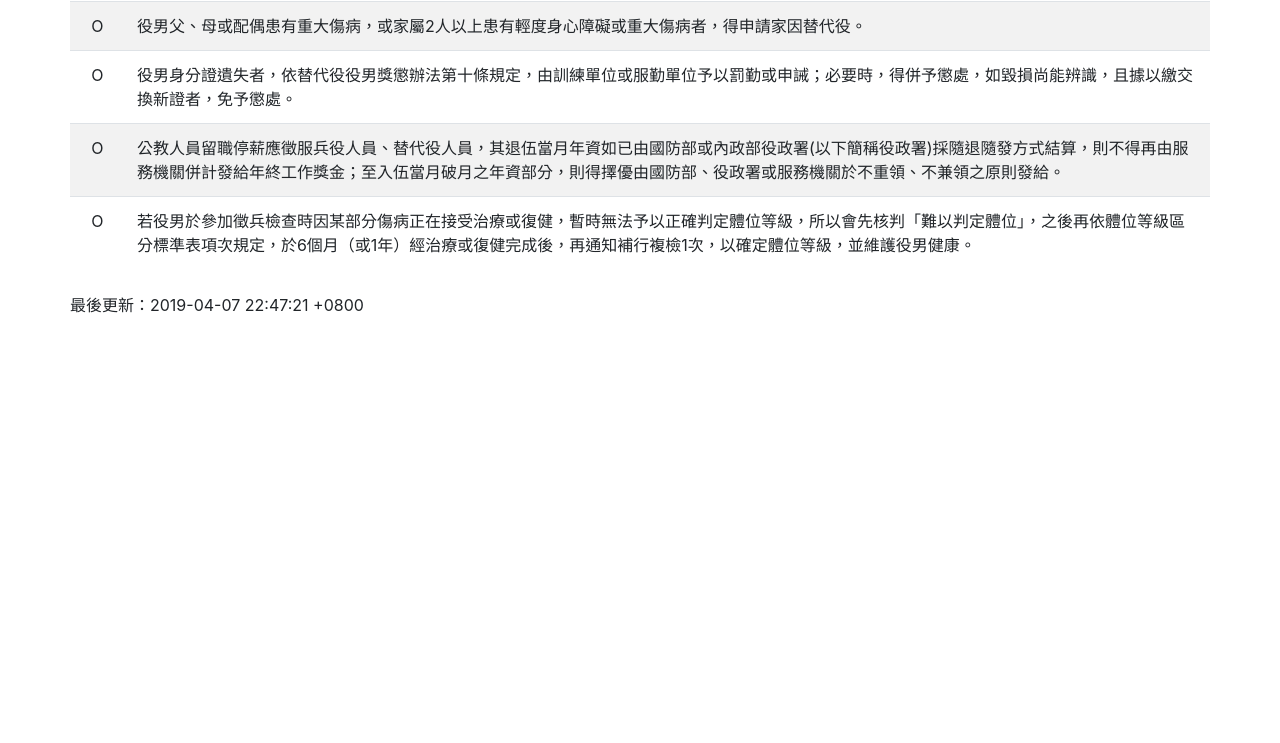
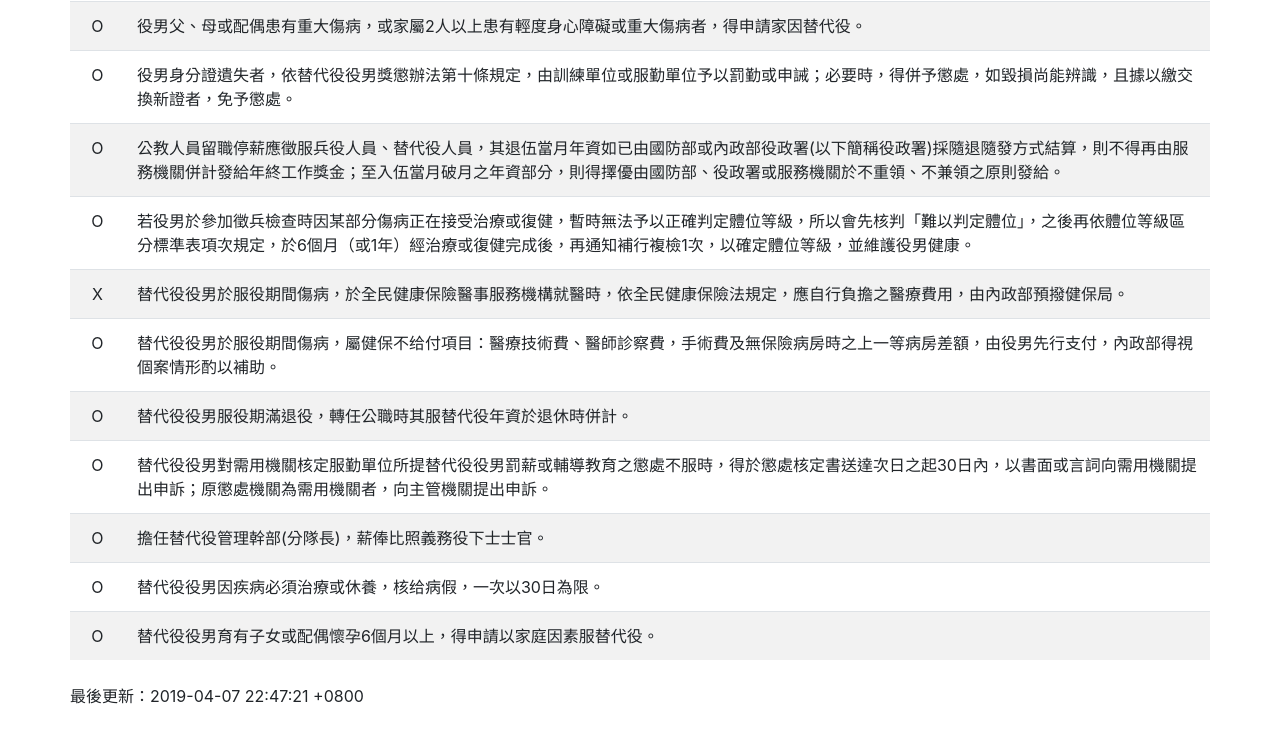
Before and after one commit to tzing/SMS-sample-question, a Jekyll site: the page built from true_and_false.md, in a window 1280 px wide and 900 px high, scrolled down 6043 px. Shown: the top 743 px of the window. Built offline with Jekyll 4.4.1, drawn with Linux system fonts in a browser that asks for light colours; before the commit the page ends 6552 px from its top, so only the background shows below that; some of the changed text lies outside the part shown.

Commit message:
import questions from yamol #2

```diff
--- a/multiple_choice.md
+++ b/multiple_choice.md
@@ -92,3 +88,4 @@ title: 選擇題
 | 3 | 替代役役男罰薪、輔導教育，由服勤單位提出，請需用機關核定，幾日內請主管機關備查 (1)3日 (2)5日 (3)7日 (4)10日。
 | 2 | 一般替代役役男無故離去職役已逾3日者，其訓練或服勤單位應發出離役通報，並請警察機關協尋，累計逾幾日者，函請司法機關究辦，並副知需用機關？ (1)5日 (2)7日 (3)10日 (4)12日。
 | 3 | 受申訴機關處理期限為 (1)20日 (2)28日 (3)30日 (4)35日
+| 1 | 替代役男發生死亡，依法給予之年撫卹金年限雖然屆滿，而子女尚未成年者，得繼續给卹至成年;或子女雖已成年，學校教育未中斷者，得繼撫卹至(1)大學畢業(2)研究所畢業(3)博士班畢業(4)高中畢業
--- a/true_and_false.md
+++ b/true_and_false.md
@@ -73,6 +72,7 @@ title: 是非題
 | X | 替代役役男因配偶分娩，得核予陪產假3日。
 | O | 依替代役役男獎懲辦法第3條規定，替代役役男獎勵種類區分為榮譽假、嘉獎、記功、獎金、獎狀。
 | X | 列級貧困征屬發給3節生活扶助金，兄弟同屬役男同戶生活者最高以4口為限，役男之配偶及直系血親不受該項口數計算限制。
+| O | 列級貧困徵屬發给一次安家費最高以四口為限。兄弟同屬役男者，得分別核定等級，各發给一次安家費。
 | O | 替代役役男擔任管理幹部，利用職權欺凌屬員，情節重大者，得予輔導教育。
 | O | 替代役役男之各類保險費，由內政部編列預算支付，但駐外醫療保險及兵災險，由需用機關編列預算支付。
 | O | 依據一般替代役役男訓練服勤管理辦法第7條規定：需用機關辦理一般替代役役男服勤單位分發，應將軍事基礎訓練成績列入分發成績；其所占比例不得低於分發成績計算基準之40%。
@@ -120,3 +120,10 @@ title: 是非題
 | O | 役男身分證遺失者，依替代役役男獎懲辦法第十條規定，由訓練單位或服勤單位予以罰勤或申誡；必要時，得併予懲處，如毀損尚能辨識，且據以繳交換新證者，免予懲處。
 | O | 公教人員留職停薪應徵服兵役人員、替代役人員，其退伍當月年資如已由國防部或內政部役政署(以下簡稱役政署)採隨退隨發方式結算，則不得再由服務機關併計發給年終工作獎金；至入伍當月破月之年資部分，則得擇優由國防部、役政署或服務機關於不重領、不兼領之原則發給。
 | O | 若役男於參加徵兵檢查時因某部分傷病正在接受治療或復健，暫時無法予以正確判定體位等級，所以會先核判「難以判定體位」，之後再依體位等級區分標準表項次規定，於6個月（或1年）經治療或復健完成後，再通知補行複檢1次，以確定體位等級，並維護役男健康。
+| X | 替代役役男於服役期間傷病，於全民健康保險醫事服務機構就醫時，依全民健康保險法規定，應自行負擔之醫療費用，由內政部預撥健保局。
+| O | 替代役役男於服役期間傷病，屬健保不给付項目：醫療技術費、醫師診察費，手術費及無保險病房時之上一等病房差額，由役男先行支付，內政部得視個案情形酌以補助。
+| O | 替代役役男服役期滿退役，轉任公職時其服替代役年資於退休時併計。
+| O | 替代役役男對需用機關核定服勤單位所提替代役役男罰薪或輔導教育之懲處不服時，得於懲處核定書送達次日之起30日內，以書面或言詞向需用機關提出申訴；原懲處機關為需用機關者，向主管機關提出申訴。
+| O | 擔任替代役管理幹部(分隊長)，薪俸比照義務役下士士官。
+| O | 替代役役男因疾病必須治療或休養，核给病假，一次以30日為限。
+| O | 替代役役男育有子女或配偶懷孕6個月以上，得申請以家庭因素服替代役。
```
Also changed, not shown: other parts of multiple_choice.md (+2 -6 lines), other parts of true_and_false.md (+1 -2 lines), Readme.md.
